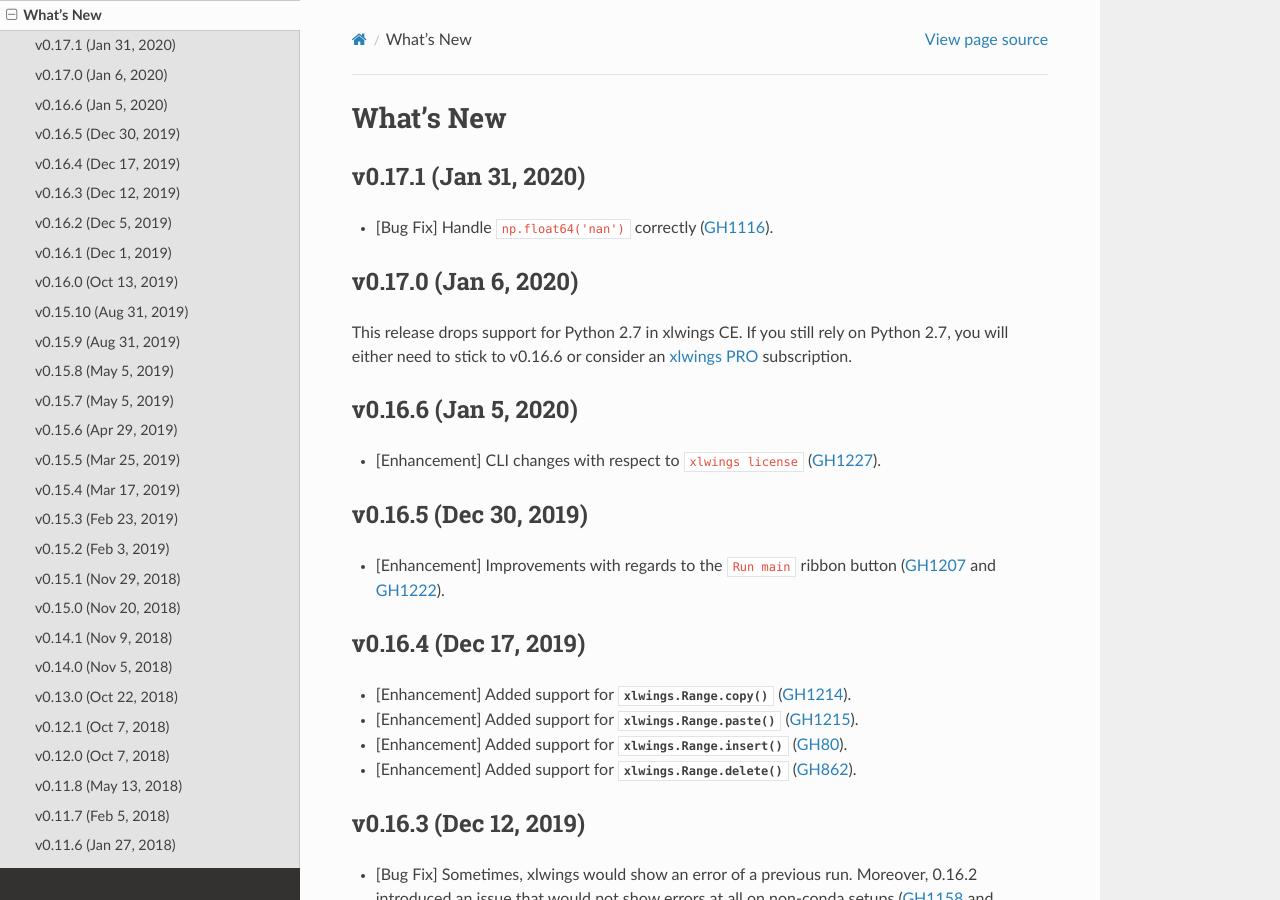
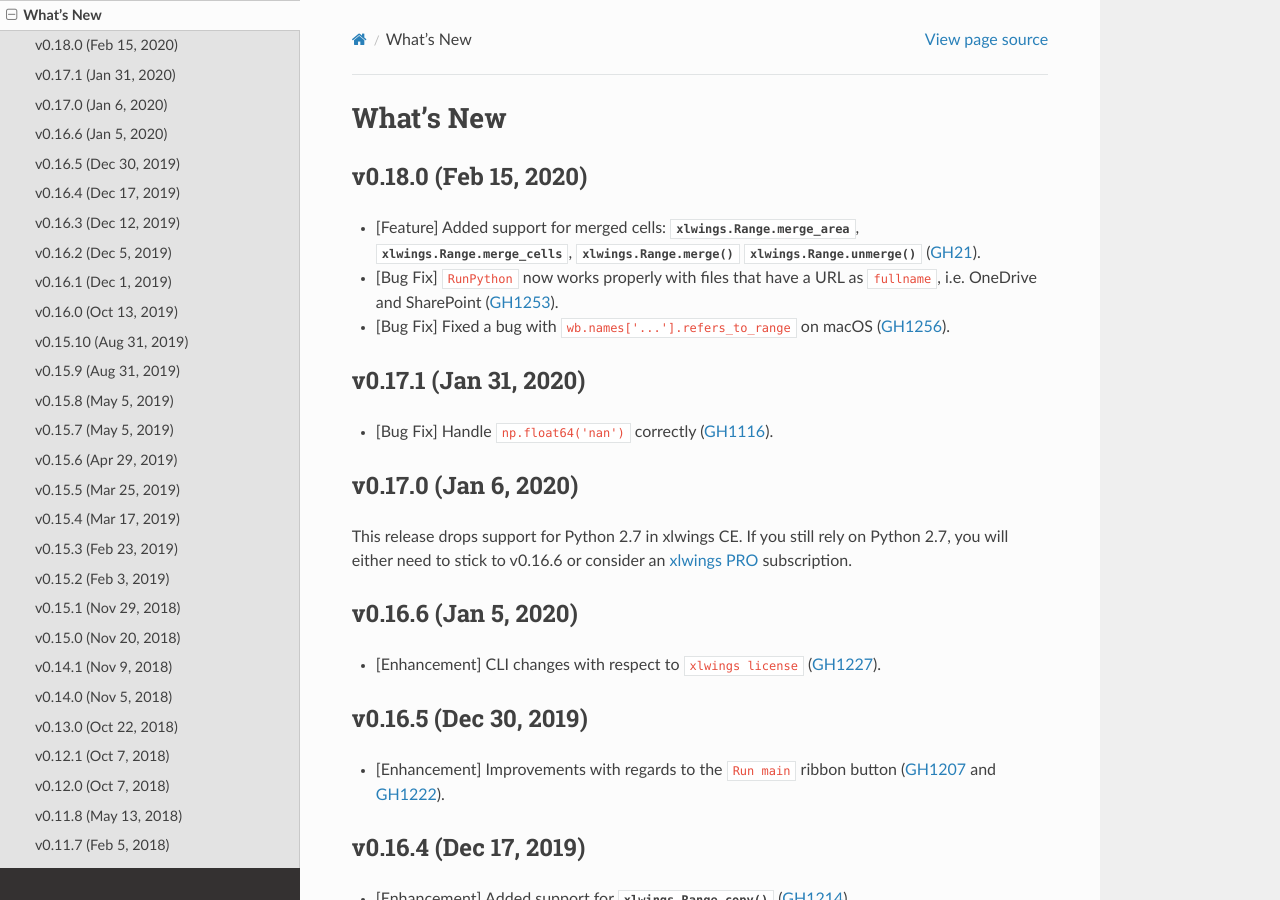
Before and after one commit to xlwings/xlwings, a Sphinx documentation site: the page built from docs/whatsnew.rst, in a window 1280 px wide and 900 px high. Built offline with Sphinx 7.4.7 and the Read the Docs theme 2.0.0, drawn with Linux system fonts in a browser that asks for light colours.

Commit message:
added release notes

```diff
--- a/docs/whatsnew.rst
+++ b/docs/whatsnew.rst
@@ -1,5 +1,14 @@
 What's New
 ==========
+
+v0.18.0 (Feb 15, 2020)
+----------------------
+
+* [Feature] Added support for merged cells: :attr:`xlwings.Range.merge_area`, :attr:`xlwings.Range.merge_cells`, :meth:`xlwings.Range.merge`
+  :meth:`xlwings.Range.unmerge` (:issue:`21`).
+* [Bug Fix] ``RunPython`` now works properly with files that have a URL as ``fullname``, i.e. OneDrive and SharePoint (:issue:`1253`).
+* [Bug Fix] Fixed a bug with ``wb.names['...'].refers_to_range`` on macOS (:issue:`1256`).
+
 
 v0.17.1 (Jan 31, 2020)
 ----------------------
```
